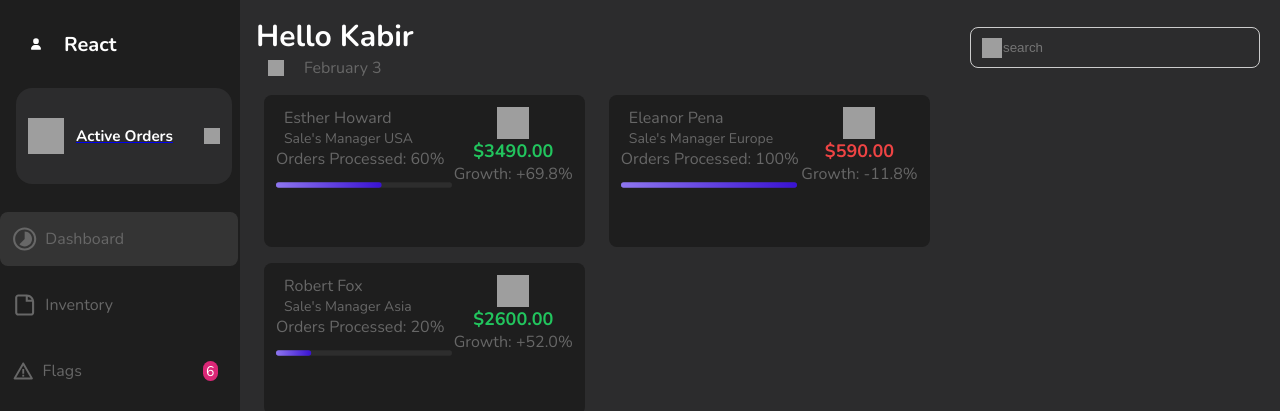
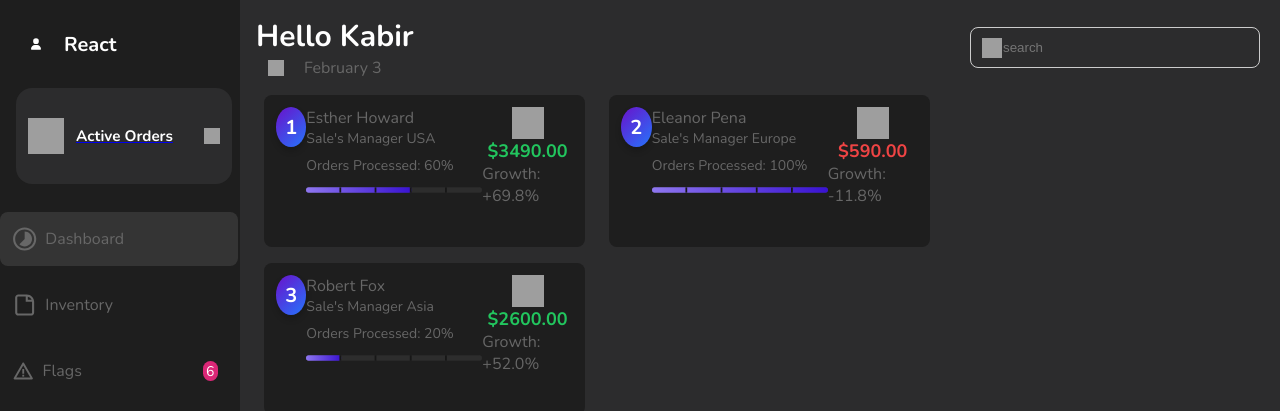
Before and after one commit to Agarwalvidu/orderprocess, a React (Create React App) app: page / in a window 1280 px wide. Shown: the top 411 px of the page. Built offline with nearby package versions, Linux system fonts and the light colour scheme; grey boxes are pictures that could not be loaded.

Commit message:
updated dashboard numbers visible

```diff
--- a/src/components/dashboard/dash.css
+++ b/src/components/dashboard/dash.css
@@ -631,10 +631,6 @@ background: #1d1d1d;
   border-radius: 50%;
 }
 
-/* Name and position */
-.name-info {
-  margin-left: 8px;
-}
 
 .name-title {
   display: flex;
@@ -708,9 +704,6 @@ background: #1d1d1d;
   justify-content: center;
   border-radius: 50%;
   box-shadow: 0px 4px 6px rgba(0, 0, 0, 0.2);
-  position: absolute;
-  top: 10px;
-  left: 10px;
 }
 
 
--- a/src/components/dashboard/dash.js
+++ b/src/components/dashboard/dash.js
@@ -175,10 +175,7 @@ function NameCard({ cardNumber, name, position, transactionAmount, rise, ordersP
             </div>
           </div>
 
-          {/* Display orders completed as percentage */}
-          <div className="orders-completed">
-            {`Orders Processed: ${((ordersProcessed / 5) * 100).toFixed(0)}%`}
-          </div>
+          <div className="tasks-completed">{`Orders Processed: ${((ordersProcessed / 5) * 100).toFixed(0)}%`}</div>
           <svg
             className="progress-bar"
             height="6"
@@ -193,6 +190,10 @@ function NameCard({ cardNumber, name, position, transactionAmount, rise, ordersP
               rx="3"
               fill="url(#paint0_linear)"
             />
+            <rect x="38" width="2" height="6" fill="#171717" />
+            <rect x="78" width="2" height="6" fill="#171717" />
+            <rect x="118" width="2" height="6" fill="#171717" />
+            <rect x="158" width="2" height="6" fill="#171717" />
             <defs>
               <linearGradient id="paint0_linear" x1="0" y1="0" x2="1" y2="0">
                 <stop stopColor="#8E76EF" />
```
